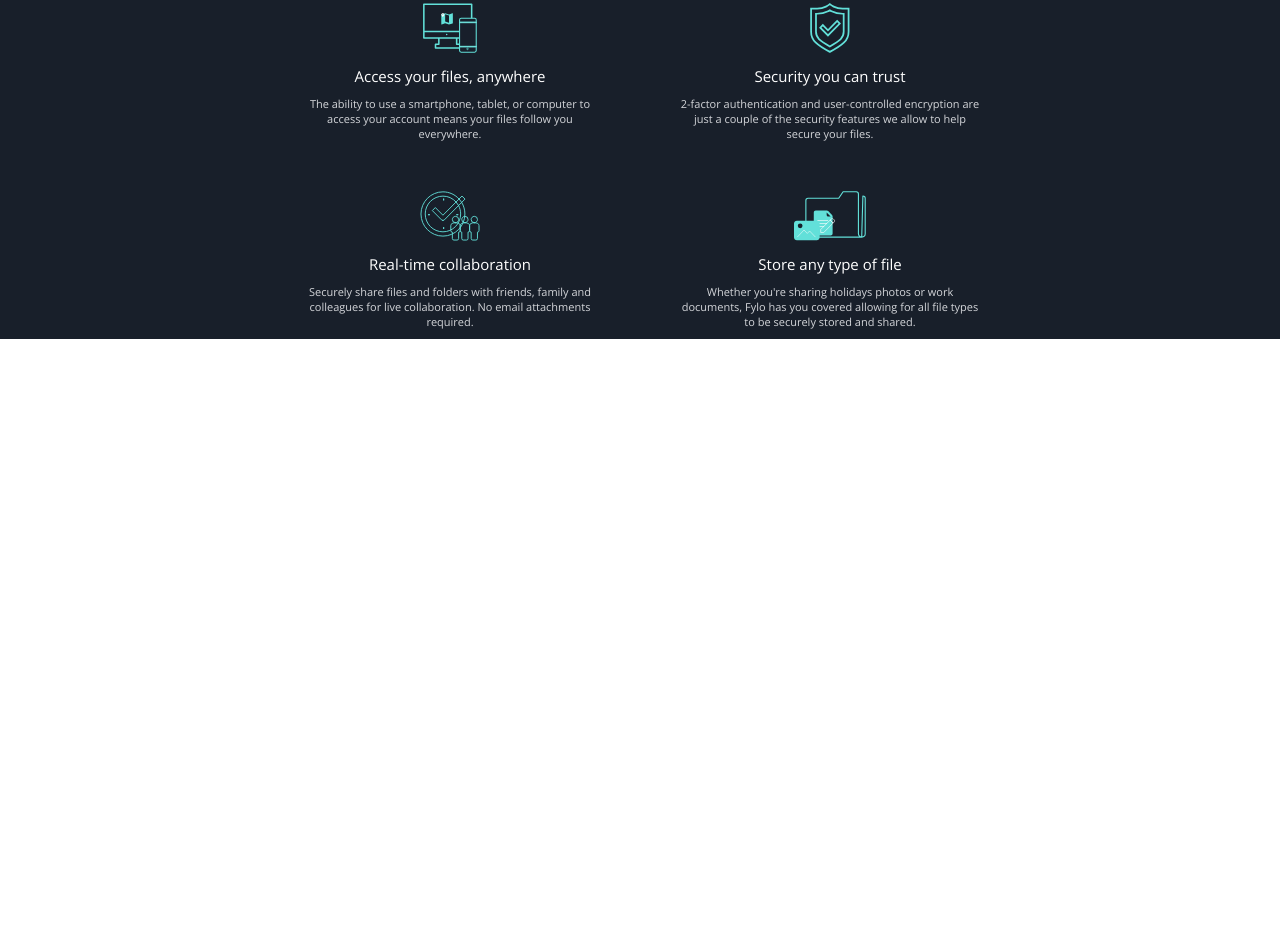
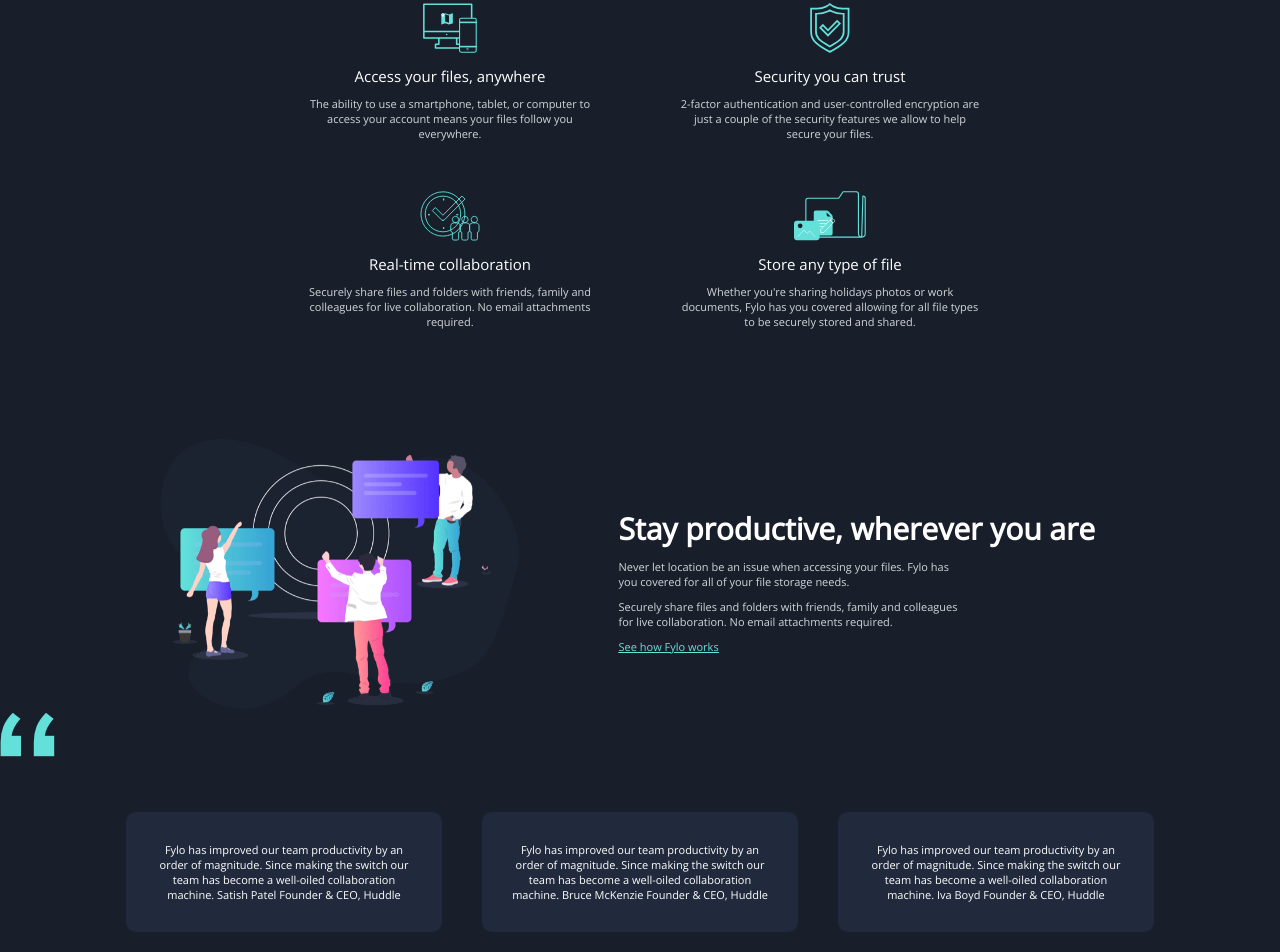
Before and after one commit to 7zgui/fylio-dark, a plain HTML site: page index.html in a window 1280 px wide. Shown: the part 710-1662 px from the top of the page. Before the commit the page ends 1049 px from the top, so only its background shows below. Drawn offline with nearby package versions, Linux system fonts and the light colour scheme.

Commit message:
testemonials

```diff
--- a/css/main.css
+++ b/css/main.css
@@ -26,6 +26,10 @@
     height: 50px;
 }
 
+.productiveImg{
+    height: 270px;
+}
+
 .title2{
     color: var(--white);
     font-weight: 700;
@@ -52,6 +56,18 @@
     margin-top: 10px;
     color: var(--lightGrey);
 }
+.titleThirdSection{
+    color: var(--white);
+    font-weight: 400;
+    width: 350px;
+    margin-top: 10px;
+    color: var(--lightGrey);
+}
+
+.textThirdSection{
+    margin-left: 100px;
+    text-align: left;
+}
 
 .sectionTitles{
     color: var(--white);
@@ -75,6 +91,46 @@
     background-color: var(--mainBackground);
     justify-content: center;
 }
+
 .sectionPart{
     margin: 10px 40px;
 }
+
+.thirdSection{
+    flex:1;
+    display: flex;
+    background-color: var(--mainBackground);
+    align-items: center;
+    justify-content: center;
+    padding-top: 100px;
+}
+
+.aFlyo{
+    margin-top: 10px;
+    color:var(--cyan);
+    text-decoration: underline;
+}
+
+.cards{
+    background-image: url("../images/bg-quotes.png");
+    background-repeat: no-repeat;
+
+    flex: 2;
+    padding-top: 80px;
+    display: flex;
+    flex-wrap: wrap;
+    background-color: var(--mainBackground);
+    justify-content: center;
+    border: 30px;
+
+}
+
+.card{
+    width: 20%;
+    height: 50%;
+    margin: 20px;
+    padding: 30px;
+    background-color: var(--testemonialsBackground);
+    color: var(--white);
+    border-radius: 10px;
+}
--- a/index.html
+++ b/index.html
@@ -100,39 +100,69 @@
 
   </section>
 
+  <section class="thirdSection">
+    <div>
+      <img class="productiveImg" src="./images/illustration-stay-productive.png" alt="">
+    </div>
+    <div class="textThirdSection">
+      <p class="title2">
+        Stay productive, wherever you are
+      </p>
+
+      <div class="titleThirdSection">
+        Never let location be an issue when accessing your files. Fylo has you covered for all of your file
+        storage needs.
+      </div>
+      <div class="titleThirdSection">
+        Securely share files and folders with friends, family and colleagues for live collaboration. No email
+        attachments required.
+      </div>
+      <div class="aFlyo">
+        <a href="#" class="aFlyo">
+          See how Fylo works
+        </a>
+      </div>
+    </div>
+  </section>
+
+  <section class="cards">
+    <section class="card">
+      Fylo has improved our team productivity by an order of magnitude. Since making the switch our team has
+      become a well-oiled collaboration machine.
+
+      Satish Patel
+      Founder & CEO, Huddle
+    </section>
+    <section class="card">
+      Fylo has improved our team productivity by an order of magnitude. Since making the switch our team has
+      become a well-oiled collaboration machine.
+
+      Bruce McKenzie
+      Founder & CEO, Huddle
+    </section>
+    <section class="card">
+      Fylo has improved our team productivity by an order of magnitude. Since making the switch our team has
+      become a well-oiled collaboration machine.
+
+      Iva Boyd
+      Founder & CEO, Huddle
+    </section>
+
+  </section>
+
   <!--
 
 
 
 
 
-  Stay productive, wherever you are
 
-  Never let location be an issue when accessing your files. Fylo has you covered for all of your file
-  storage needs.
 
-  Securely share files and folders with friends, family and colleagues for live collaboration. No email
-  attachments required.
 
-  See how Fylo works
 
-  Fylo has improved our team productivity by an order of magnitude. Since making the switch our team has
-  become a well-oiled collaboration machine.
 
-  Satish Patel
-  Founder & CEO, Huddle
 
-  Fylo has improved our team productivity by an order of magnitude. Since making the switch our team has
-  become a well-oiled collaboration machine.
 
-  Bruce McKenzie
-  Founder & CEO, Huddle
-
-  Fylo has improved our team productivity by an order of magnitude. Since making the switch our team has
-  become a well-oiled collaboration machine.
-
-  Iva Boyd
-  Founder & CEO, Huddle
 
   Get early access today
 
```
